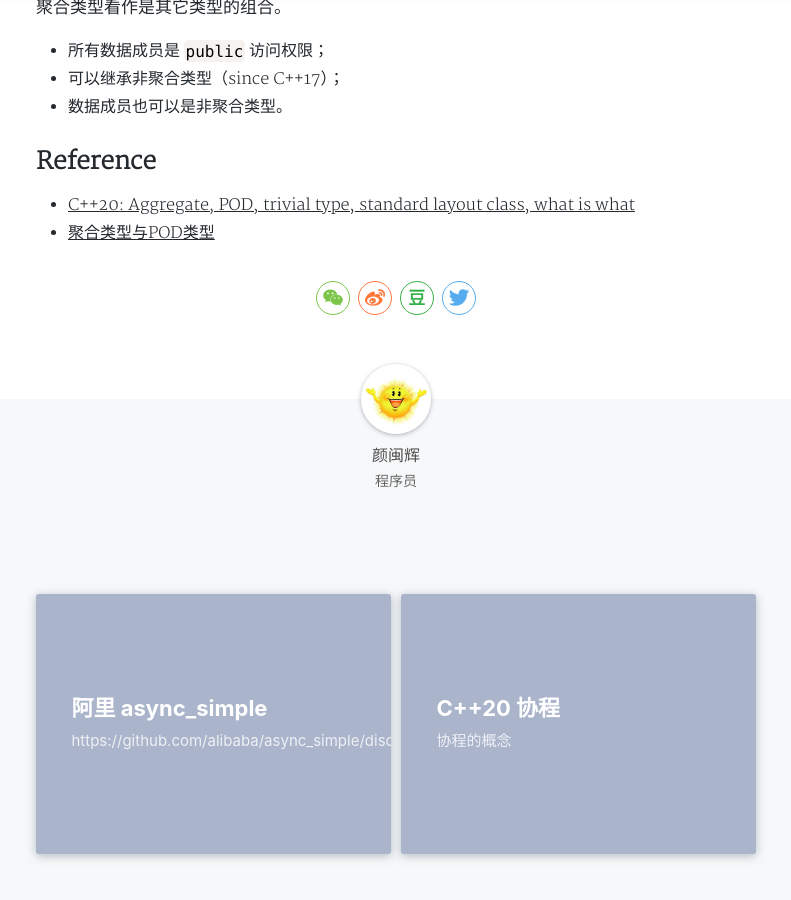
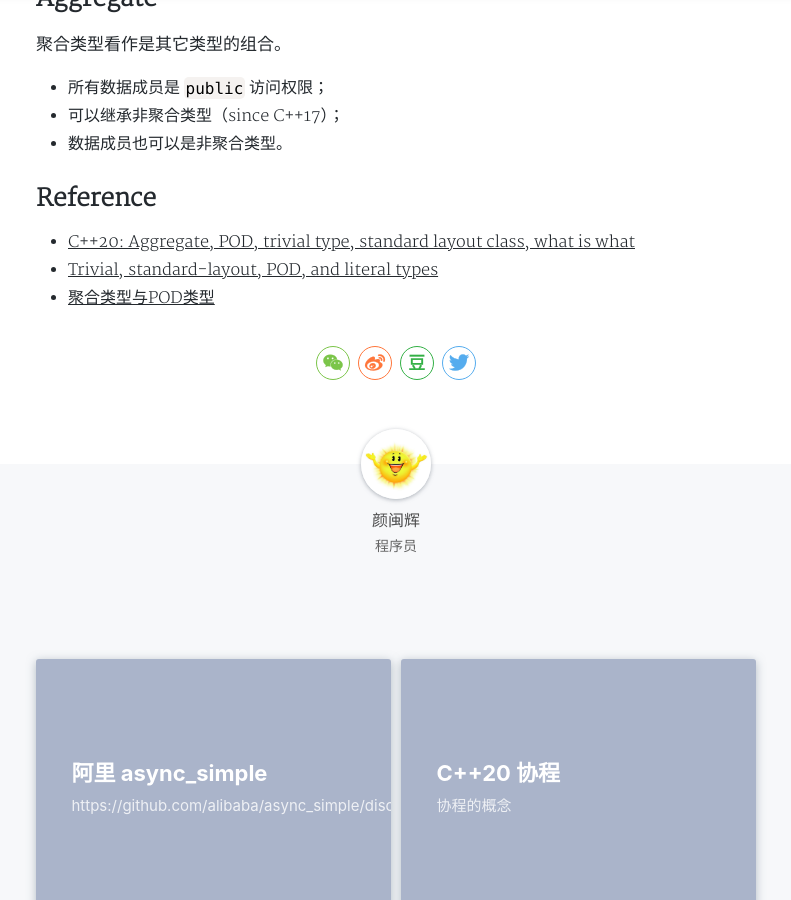
Before and after one commit to yanminhui/yanminhui.github.io, a Jekyll site: the page built from _posts/articles/2022-09-13-trivial.md, in a window 1280 px wide and 900 px high, scrolled down 1530 px. Shown: the whole window, without its empty margins (244-1035 px from the left). Built offline with Jekyll 4.4.1, drawn with Linux system fonts in a browser that asks for light colours; nearby versions of some CDN libraries; a style sheet for code colours, icons or effects is not loaded; some of the changed text lies outside the part shown.

Commit message:
Update 2020-0-9-13-trivial.md

```diff
--- a/_posts/articles/2022-09-13-trivial.md
+++ b/_posts/articles/2022-09-13-trivial.md
@@ -55,4 +56,5 @@ tags: 'C++'
 ## Reference
 
 - [C++20: Aggregate, POD, trivial type, standard layout class, what is what](https://andreasfertig.blog/2021/01/cpp20-aggregate-pod-trivial-type-standard-layout-class-what-is-what/)
+- [Trivial, standard-layout, POD, and literal types](https://learn.microsoft.com/en-us/cpp/cpp/trivial-standard-layout-and-pod-types?view=msvc-170)
 - [聚合类型与POD类型 ](https://www.cnblogs.com/jerry-fuyi/p/12854248.html)
```
Also changed, not shown: other parts of _posts/articles/2022-09-13-trivial.md (+1 -0 lines).
